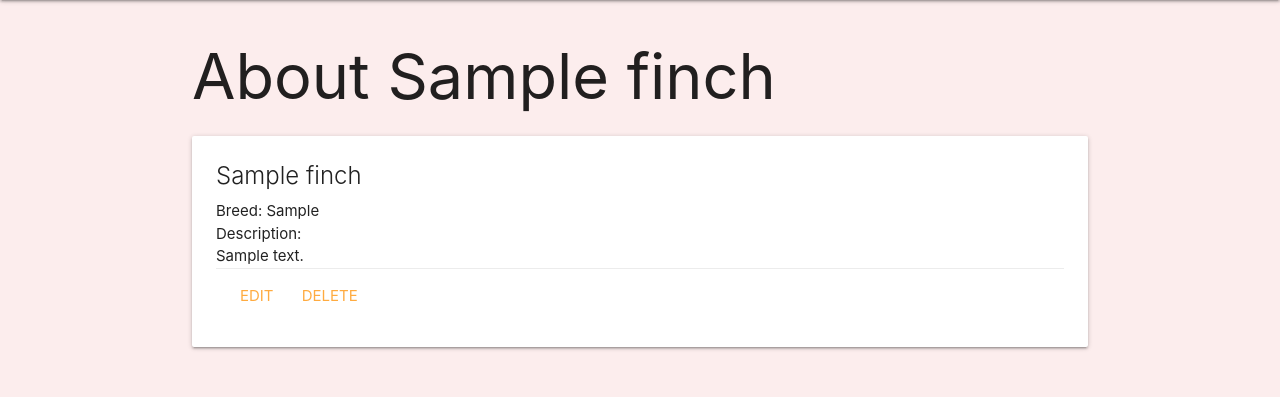
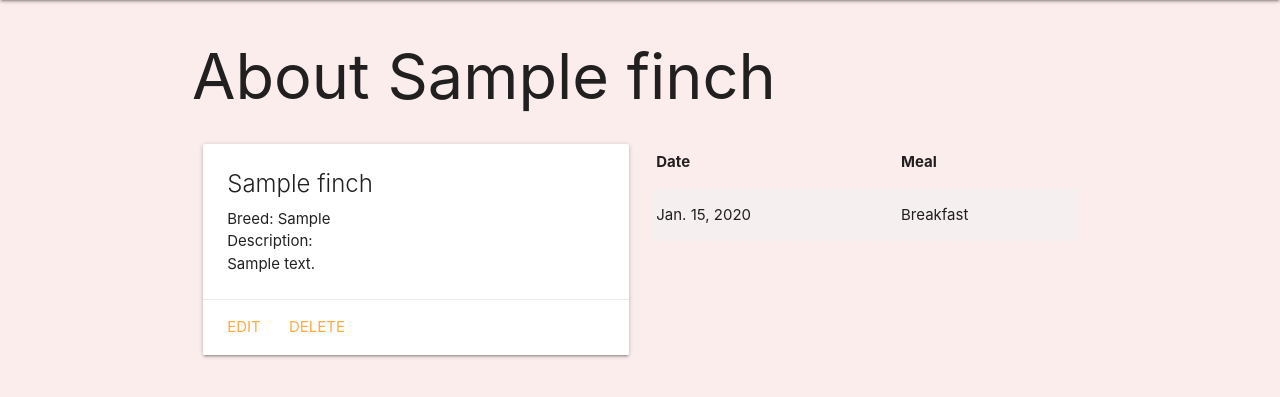
Before and after one commit to dmt94/finch-collector0, a Django app: page /finches/1/ in a window 1280 px wide. Shown: the part 64-461 px from the top of the page. Run offline with Django 4.2, Linux system fonts and the light colour scheme; tables that the repository leaves empty hold one stand-in row (values such as "Sample post").

Commit message:
update finch feeding table

```diff
--- a/main_app/admin.py
+++ b/main_app/admin.py
@@ -2,6 +2,8 @@ from django.contrib import admin
 
 # Register your models here.
 from .models import Finch
+from .models import Feeding
 
 # Register your models here
 admin.site.register(Finch)
+admin.site.register(Feeding)
--- a/main_app/models.py
+++ b/main_app/models.py
@@ -1,5 +1,11 @@
 from django.db import models
 from django.urls import reverse
+
+MEALS = (
+    ('B', 'Breakfast'),
+    ('L', 'Lunch'),
+    ('D', 'Dinner'),
+)
 
 # Create your models here.
 class Finch(models.Model):
@@ -12,3 +18,19 @@ class Finch(models.Model):
 
     def get_absolute_url(self):
         return reverse('detail', kwargs={'finch_id': self.id})
+
+class Feeding(models.Model):
+    date = models.DateField('feeding date')
+    meal = models.CharField(
+        max_length=1,
+        choices=MEALS,
+        default=MEALS[0][0]
+        )
+    #create a finch_id FK
+    finch = models.ForeignKey(
+        Finch,
+        on_delete=models.CASCADE
+    )
+
+    def __str__(self):
+        return f"{self.get_meal_display()} on {self.date}"
--- a/main_app/templates/finch/detail.html
+++ b/main_app/templates/finch/detail.html
@@ -3,16 +3,36 @@
 
 <h1>About {{ finch.name }}</h1>
 
+<div class="row">
+  <div class="col s6">
     <div class="card">
       <div class="card-content">
         <span class="card-title">{{ finch.name }}</span>
         <p>Breed: {{ finch.breed }}</p>
         <p>Description: {{ finch.description|linebreaks }}</p>
+      </div>
       <div class="card-action">
         <a href="{% url 'finch_update' finch.id %}">Edit</a>
         <a href="{% url 'finch_delete' finch.id %}">Delete</a>
       </div>
     </div>
   </div>
-
+  <!-- New Markup Below -->
+  <div class="col s6">
+    <table class="striped">
+      <thead>
+        <tr><th>Date</th><th>Meal</th></tr>
+      </thead>
+      <tbody>
+        {% for feeding in finch.feeding_set.all %}
+          <tr>
+            <td>{{feeding.date}}</td>
+            <td>{{feeding.get_meal_display}}</td>
+          </tr>
+        {% endfor %}
+      </tbody>
+    </table>
+  </div>
+  <!-- New Markup Above -->
+</div>
 {% endblock %}
```
Also changed, not shown: main_app/migrations/0002_feeding.py (added). Lines whose indentation alone changed are shown as unchanged.
